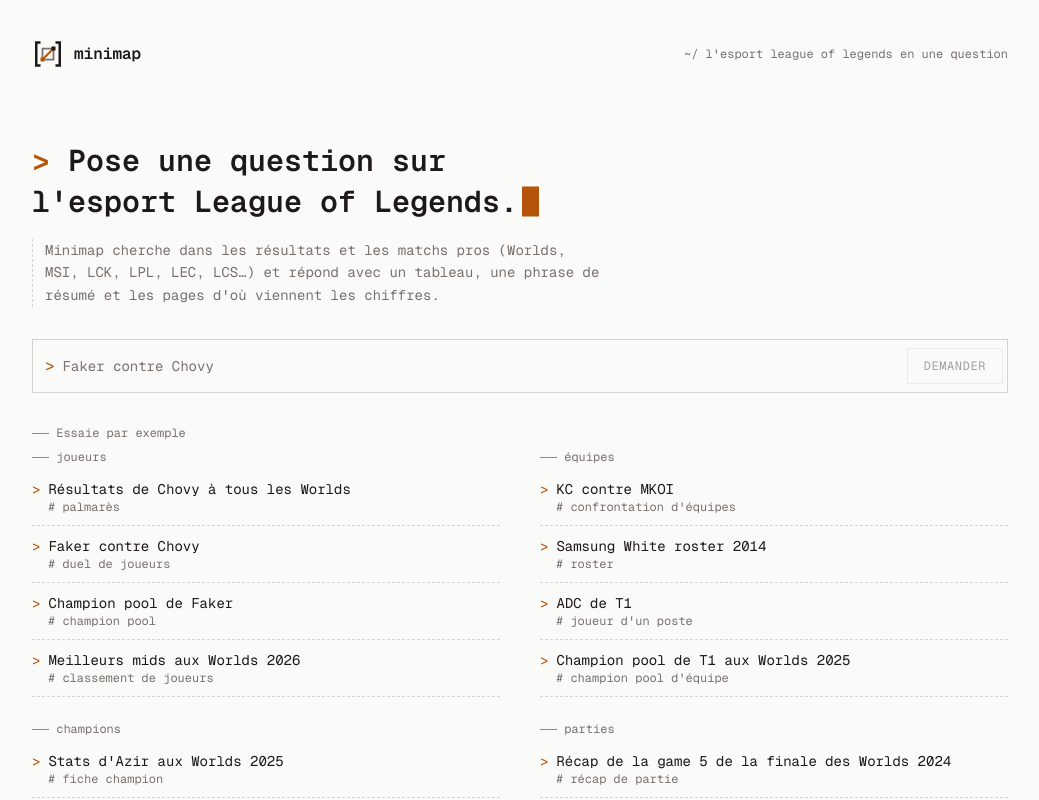
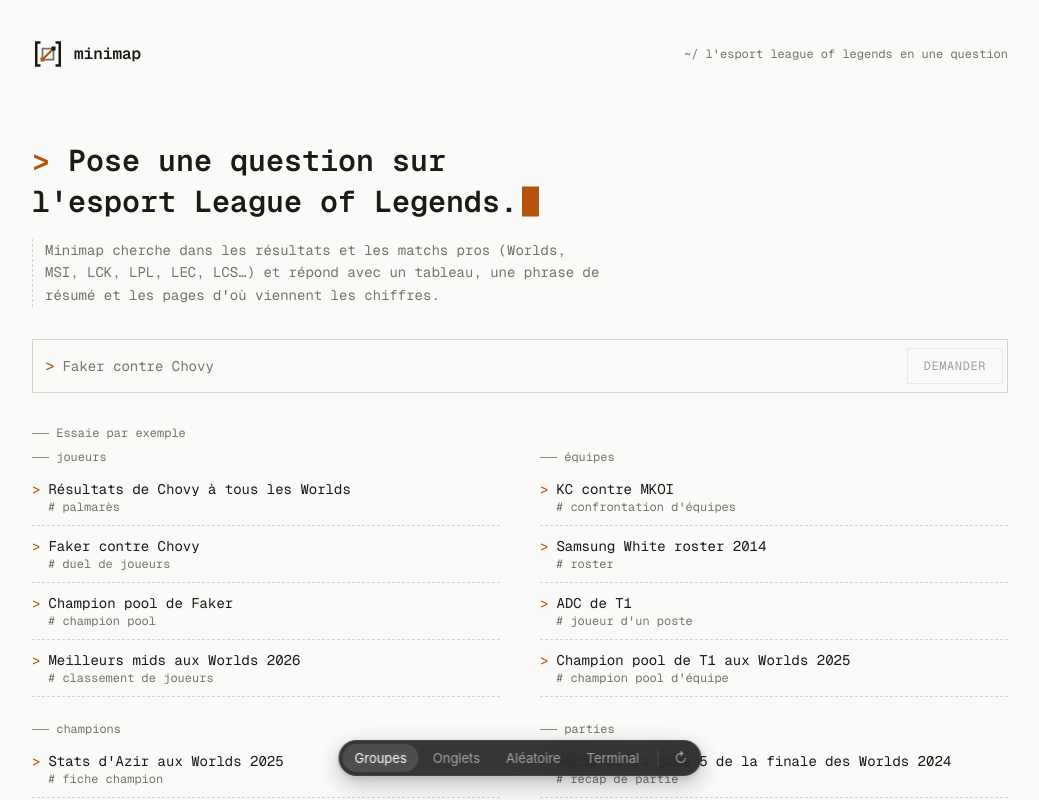
Before and after one commit to AzaWoodyy/farsight, a Next.js app: page / in a window 1280 px wide. Shown: the top 800 px of the page, without its empty margins (120-1159 px from the left). Built offline with nearby package versions, Linux system fonts and the light colour scheme.

Commit message:
Sélecteur de variantes visible sur les previews sans paramètre

```diff
--- a/src/app/home-examples.tsx
+++ b/src/app/home-examples.tsx
@@ -1,7 +1,8 @@
 "use client";
 
 import { useSearchParams } from "next/navigation";
-import { Suspense, useEffect, useId, useLayoutEffect, useRef, useState } from "react";
+import { Suspense, useEffect, useId, useLayoutEffect, useRef, useState, useSyncExternalStore } from "react";
+import { SITE } from "./brand/site";
 
 /**
  * Home examples, grouped by what the question is about. Each one is answered by a typed tool without the
@@ -327,7 +328,7 @@ const RENDER: Record<VariantId, (props: AskProps) => React.ReactNode> = {
 
 /**
  * Prototype harness: the floating picker (fixed spec from the prototype skill, deliberately not on the
- * site's tokens) shown only when `?examples=` is in the URL. Removed once a variant is chosen.
+ * site's tokens), shown off production or with `?examples=`. Removed once a variant is chosen.
  */
 function ProtoPicker({ current, onChange, onReplay }: { current: number; onChange: (i: number) => void; onReplay: () => void }) {
   const highlight = useRef<HTMLSpanElement>(null);
@@ -402,8 +403,14 @@ function ProtoPicker({ current, onChange, onReplay }: { current: number; onChang
   );
 }
 
+const noSubscribe = () => () => {};
+
+/** The picker shows on every host but production (previews, local), and in production with `?examples=`. */
+const offProduction = () => window.location.origin !== SITE.url;
+
 function ExamplesFromUrl({ onAsk }: AskProps) {
   const requested = useSearchParams().get("examples");
+  const picker = useSyncExternalStore(noSubscribe, offProduction, () => false) || requested !== null;
   const found = VARIANTS.findIndex((v) => v.id === requested);
   const [current, setCurrent] = useState(Math.max(found, 0));
   const [mount, setMount] = useState(0);
@@ -421,7 +428,7 @@ function ExamplesFromUrl({ onAsk }: AskProps) {
   return (
     <>
       <Variant key={mount} onAsk={onAsk} />
-      {requested !== null && <ProtoPicker current={current} onChange={change} onReplay={() => setMount((m) => m + 1)} />}
+      {picker && <ProtoPicker current={current} onChange={change} onReplay={() => setMount((m) => m + 1)} />}
     </>
   );
 }
```
